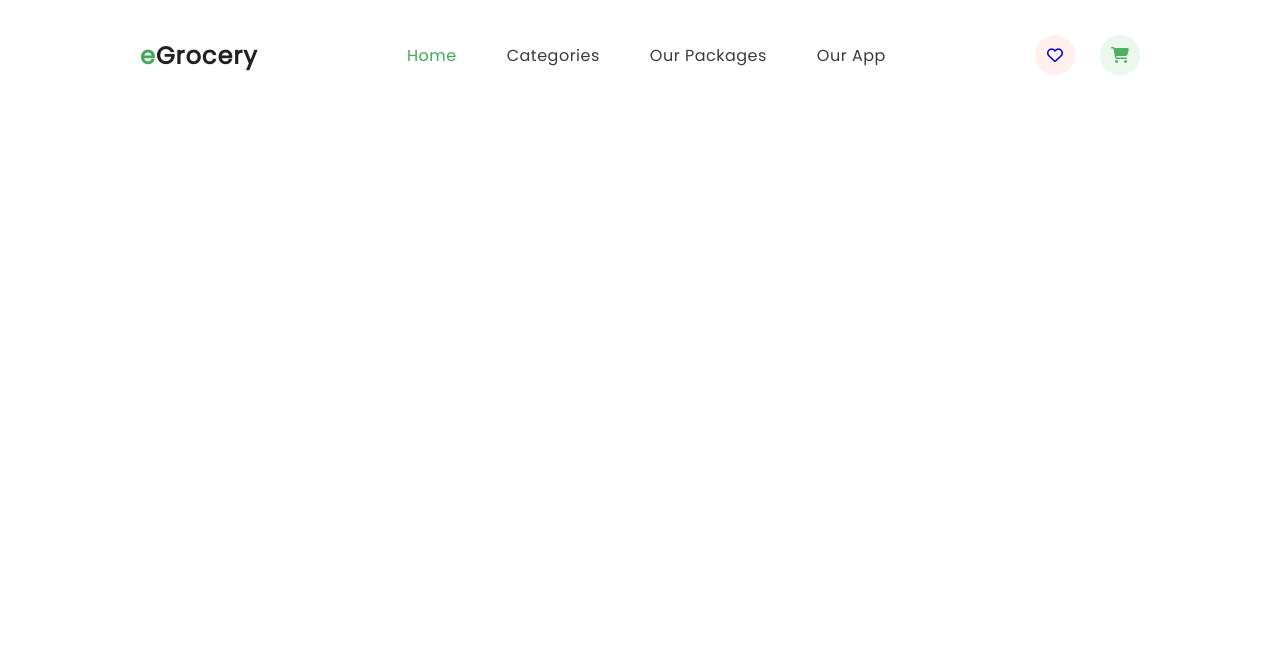
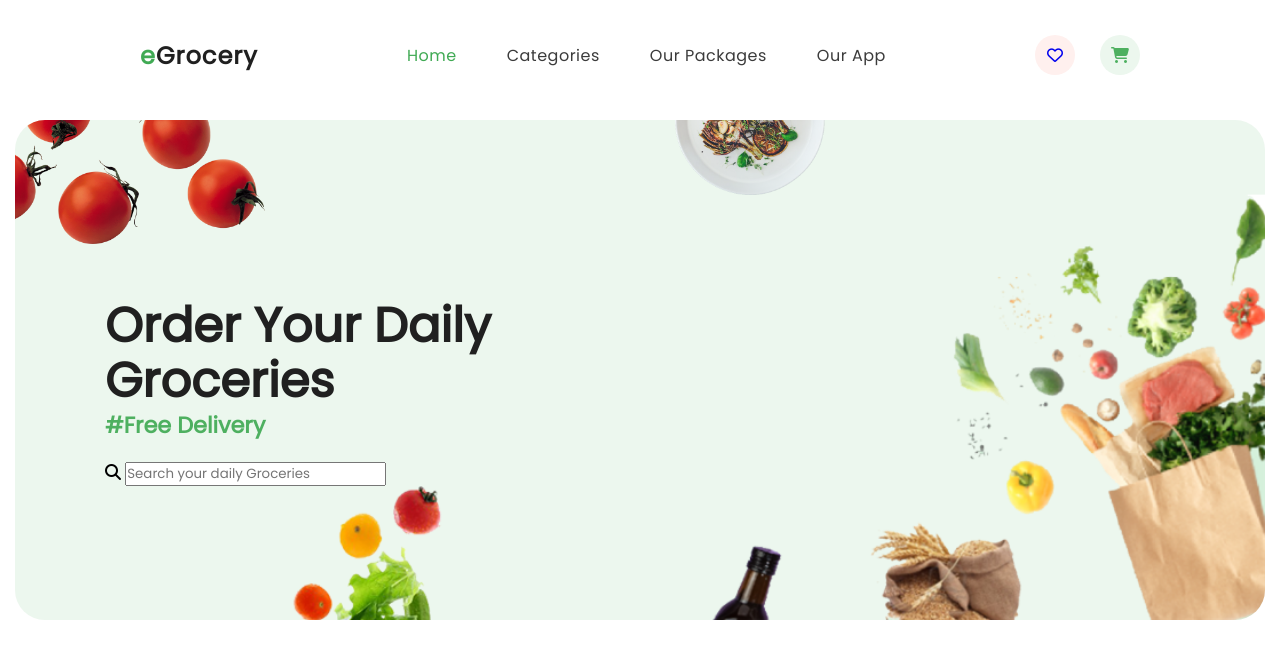
Before and after one commit to angan358/Grocery, a plain HTML site: page index.html in a window 1280 px wide. Drawn offline with Linux system fonts and the light colour scheme.

Commit message:
build the search menu section

```diff
--- a/CSS/style.css
+++ b/CSS/style.css
@@ -81,3 +81,67 @@ body {
     color: #40aa54;
     transition: all ease 0.3s;
 }
+
+/* search-banner ============ */
+
+#search-banner{
+  max-width: 1250px;
+  height: 500px;
+  border-radius: 30px;
+  background-color: #ecf7ee;
+  margin: 10px auto;
+  position: relative;
+  overflow: hidden;
+  background-image: url(../Images/bg.png);
+  background-repeat: no-repeat;
+  background-size: 1000px;
+  background-position: bottom right;
+  padding: 20px;
+  display: flex;
+  align-items: center;
+
+}
+
+.bg-1{
+  position: absolute;
+  left: -50px;
+  top: -150px;
+  width: 300px;
+  height: 300px;
+  object-fit: contain;
+}
+
+.bg-2{
+  position: absolute;
+  left: 60%;
+  transform: translateX(-60%);
+  top: -75px;
+  width: 150px;
+  height: 150px;
+  object-position: center;
+  object-fit: contain;
+}
+
+.search-banner-text{
+  display: flex;
+  flex-direction: column;
+  width: 500px;
+  margin-left: 70px;
+  position: relative;
+}
+ .search-banner-text h1{
+  font-size: 3rem;
+  line-height: 55px;
+  color: #202020;
+ }
+
+ .search-banner-text strong{
+  color: #4eb060;
+  font-size: 1.4rem;
+ }
+
+ .search-box{
+  position: absolute;
+  top: 340px;
+  left: 90px;
+ }
--- a/index.html
+++ b/index.html
@@ -59,6 +59,37 @@
 
     <!-- nav end ========== -->
 
+    <!-- Search Banner==================================== -->
+
+    <section id="search-banner">
+
+      <!-- bg============ -->
+      <img src="./Images/bg-1.png" class="bg-1" alt="bg">
+      <img src="./Images/bg-2.png" class="bg-2"  alt="bg">
+
+      <!-- text -->
+      <div class="search-banner-text">
+        <h1>Order Your Daily Groceries</h1>
+        <strong>#Free Delivery</strong>
+      </div>
+
+
+      <!-- search box=========== -->
+      <form action="" class="search-box">
+        <!-- icon====== -->
+        <i class="fas fa-search"></i>
+
+        <!-- input==== -->
+
+        <input type="text" class="search-input" placeholder="Search your daily Groceries">
+
+
+      </form>
+
+    </section>
+
+
+
 
   </body>
 </html>
```
